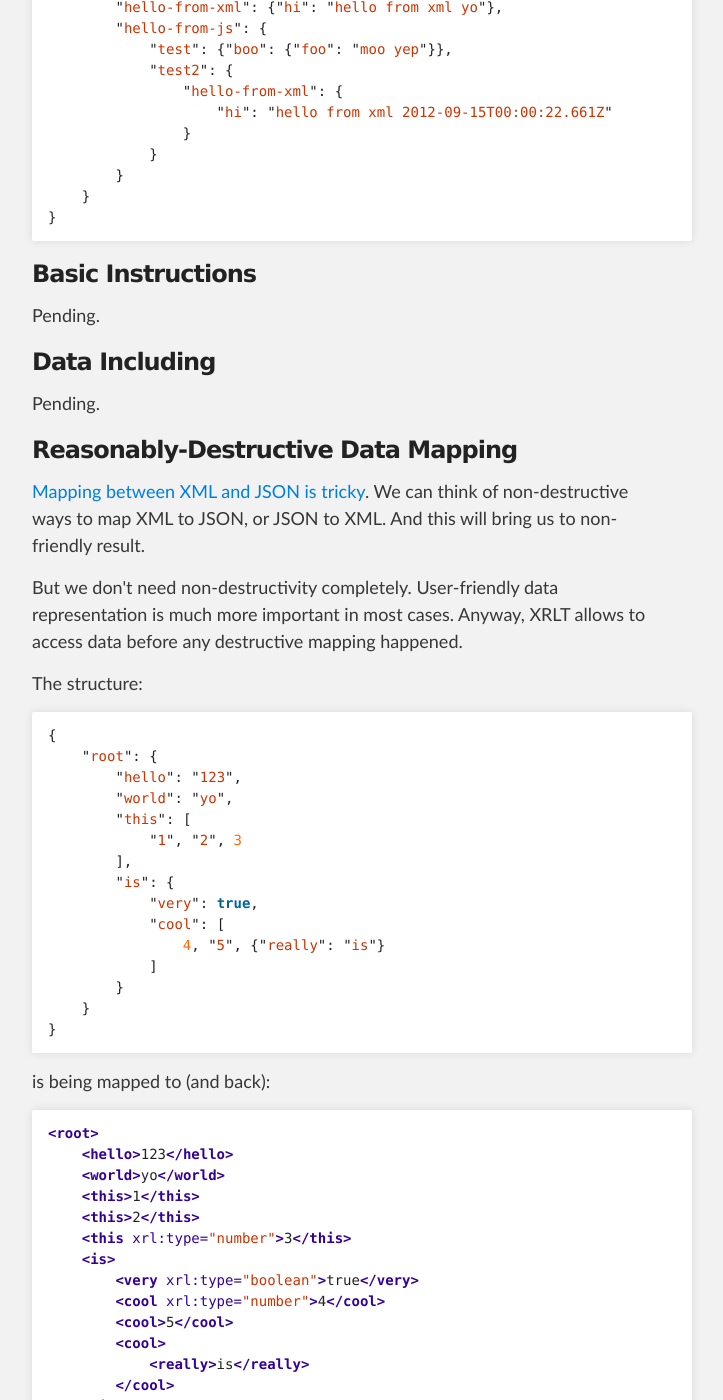
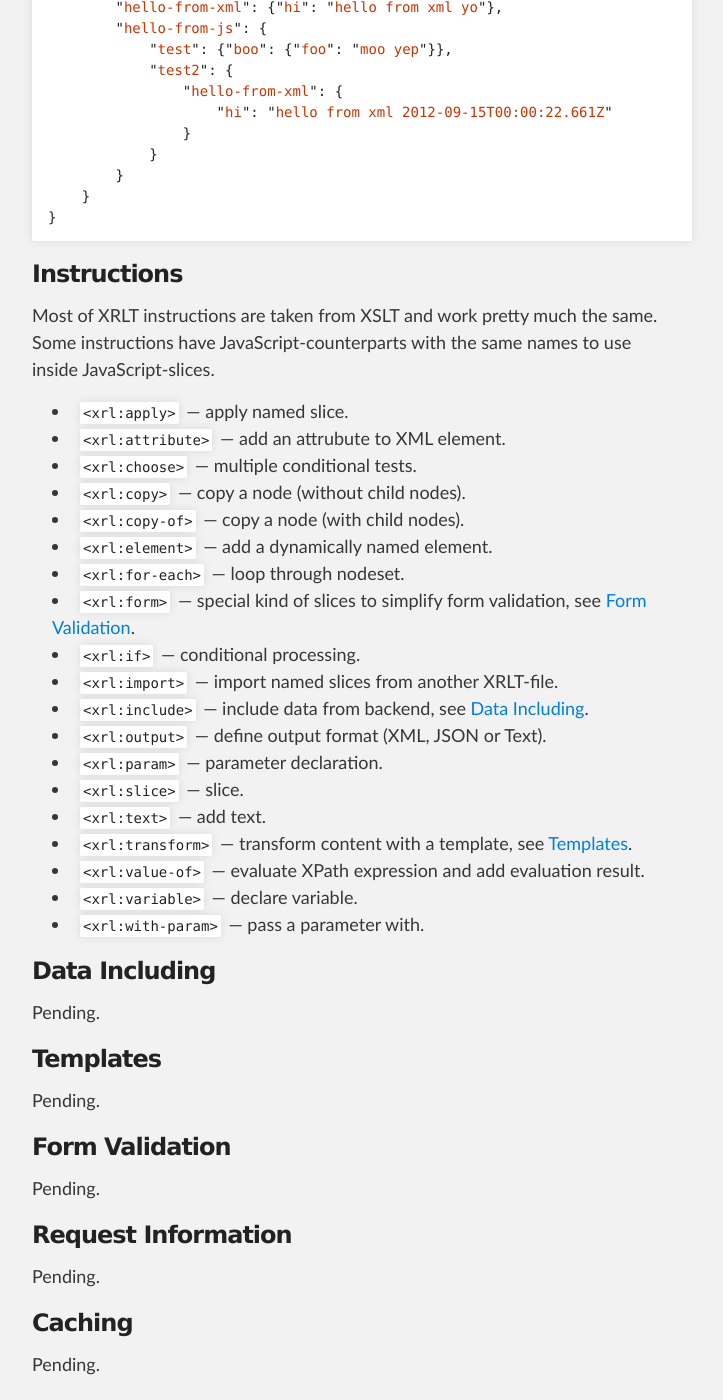
Before and after one commit to hoho/xrlt, a Jekyll site: the page built from documentation/index.html, in a window 1280 px wide and 1400 px high, scrolled down 3718 px. Shown: the whole window, without its empty margins (288-1011 px from the left). Built offline with Jekyll 4.4.1, drawn with Linux system fonts in a browser that asks for light colours; Markdown is read by kramdown in place of the engine named in the settings; some of the changed text lies outside the part shown.

Commit message:
First rough try to enumerate XRLT instructions.

```diff
--- a/documentation/index.html
+++ b/documentation/index.html
@@ -182,10 +182,46 @@ the stitches cause no pain.</p>
 }{% endhighlight %}</p>
 
 
-<h3 id="basic">Basic Instructions</h3>
+<h3 id="basic">Instructions</h3>
+<p>Most of XRLT instructions are taken from XSLT and work pretty much the
+same. Some instructions have JavaScript-counterparts with the same names to use
+inside JavaScript-slices.</p>
+
+<p><ul>
+    <li><code>&lt;xrl:apply&gt;</code> — apply named slice.</li>
+    <li><code>&lt;xrl:attribute&gt;</code> — add an attrubute to XML element.</li>
+    <li><code>&lt;xrl:choose&gt;</code> — multiple conditional tests.</li>
+    <li><code>&lt;xrl:copy&gt;</code> — copy a node (without child nodes).</li>
+    <li><code>&lt;xrl:copy-of&gt;</code> — copy a node (with child nodes).</li>
+    <li><code>&lt;xrl:element&gt;</code> — add a dynamically named element.</li>
+    <li><code>&lt;xrl:for-each&gt;</code> — loop through nodeset.</li>
+    <li><code>&lt;xrl:form&gt;</code> — special kind of slices to simplify form validation, see <a href="/documentation/#forms">Form Validation</a>.</li>
+    <li><code>&lt;xrl:if&gt;</code> — conditional processing.</li>
+    <li><code>&lt;xrl:import&gt;</code> — import named slices from another XRLT-file.</li>
+    <li><code>&lt;xrl:include&gt;</code> — include data from backend, see <a href="/documentation/#includes">Data Including</a>.</li>
+    <li><code>&lt;xrl:output&gt;</code> — define output format (XML, JSON or Text).</li>
+    <li><code>&lt;xrl:param&gt;</code> — parameter declaration.</li>
+    <li><code>&lt;xrl:slice&gt;</code> — slice.</li>
+    <li><code>&lt;xrl:text&gt;</code> — add text.</li>
+    <li><code>&lt;xrl:transform&gt;</code> — transform content with a template, see <a href="/documentation/#templates">Templates</a>.</li>
+    <li><code>&lt;xrl:value-of&gt;</code> — evaluate XPath expression and add evaluation result.</li>
+    <li><code>&lt;xrl:variable&gt;</code> — declare variable.</li>
+    <li><code>&lt;xrl:with-param&gt;</code> — pass a parameter with.</li>
+</ul></p>
+
+<h3 id="includes">Data Including</h3>
 <p>Pending.</p>
 
-<h3 id="includes">Data Including</h3>
+<h3 id="templates">Templates</h3>
+<p>Pending.</p>
+
+<h3 id="forms">Form Validation</h3>
+<p>Pending.</p>
+
+<h3 id="request">Request Information</h3>
+<p>Pending.</p>
+
+<h3 id="caching">Caching</h3>
 <p>Pending.</p>
 
 <h3 id="rddm">Reasonably-Destructive Data Mapping</h3>
--- a/index.html
+++ b/index.html
@@ -12,12 +12,12 @@ frontend developers (like me) a little bit happier.</p>
     <li><a href="/documentation/#frontends">About Frontends and XRLT</a></li>
     <li><a href="/documentation/#xmljs">Melting XML and JavaScript Down</a></li>
     <li><a href="/documentation/#syntax">Syntax</a></li>
-    <li><a href="/documentation/#basic">Basic Instructions</a></li>
+    <li><a href="/documentation/#basic">Instructions</a></li>
     <li><a href="/documentation/#includes">Data Including</a></li>
-    <li><a href="/documentation/#rddm">Reasonably-Destructive Data Mapping</a></li>
     <li><a href="/documentation/#templates">Templates</a></li>
     <li><a href="/documentation/#forms">Form Validation</a></li>
     <li><a href="/documentation/#request">Request Information</a></li>
     <li><a href="/documentation/#caching">Caching</a></li>
+    <li><a href="/documentation/#rddm">Reasonably-Destructive Data Mapping</a></li>
     <li><a href="/documentation/#moar">Moar</a></li>
 </ul>
```
Also changed, not shown: other parts of documentation/index.html (+0 -12 lines).
